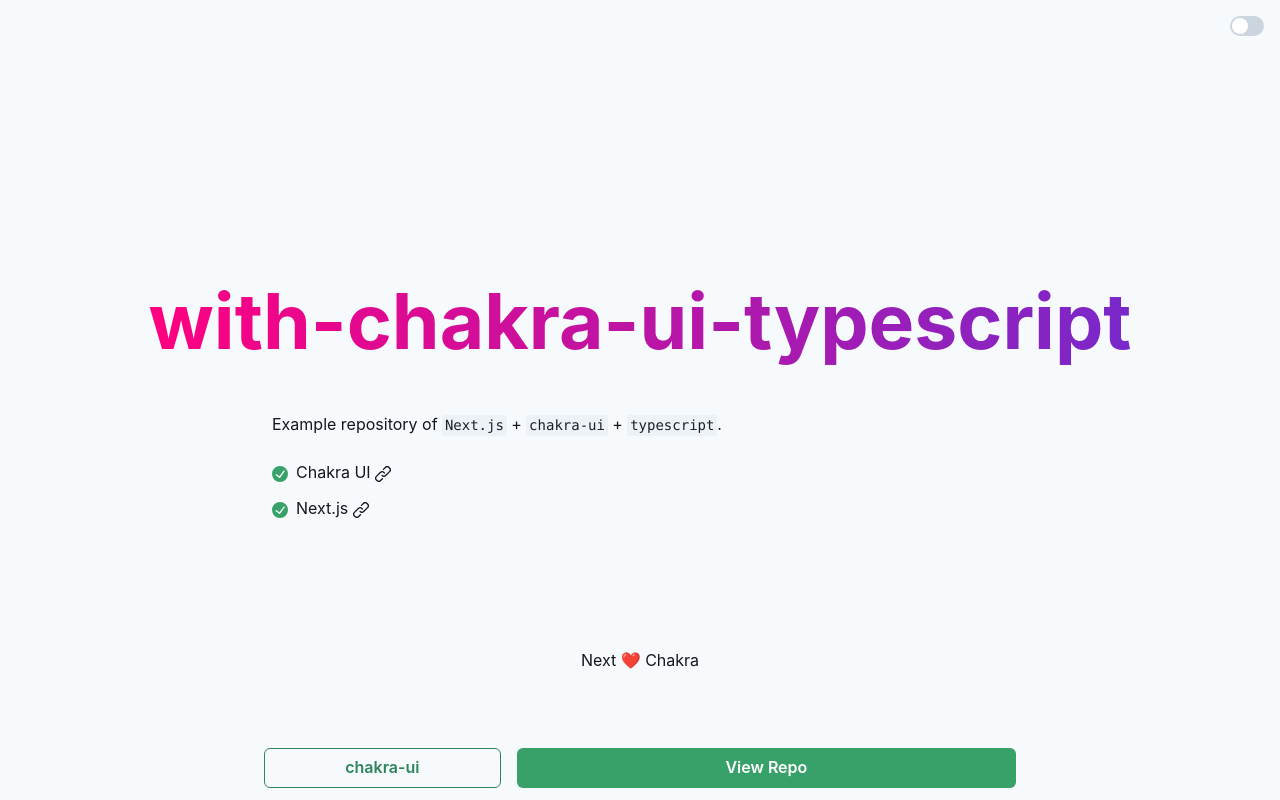
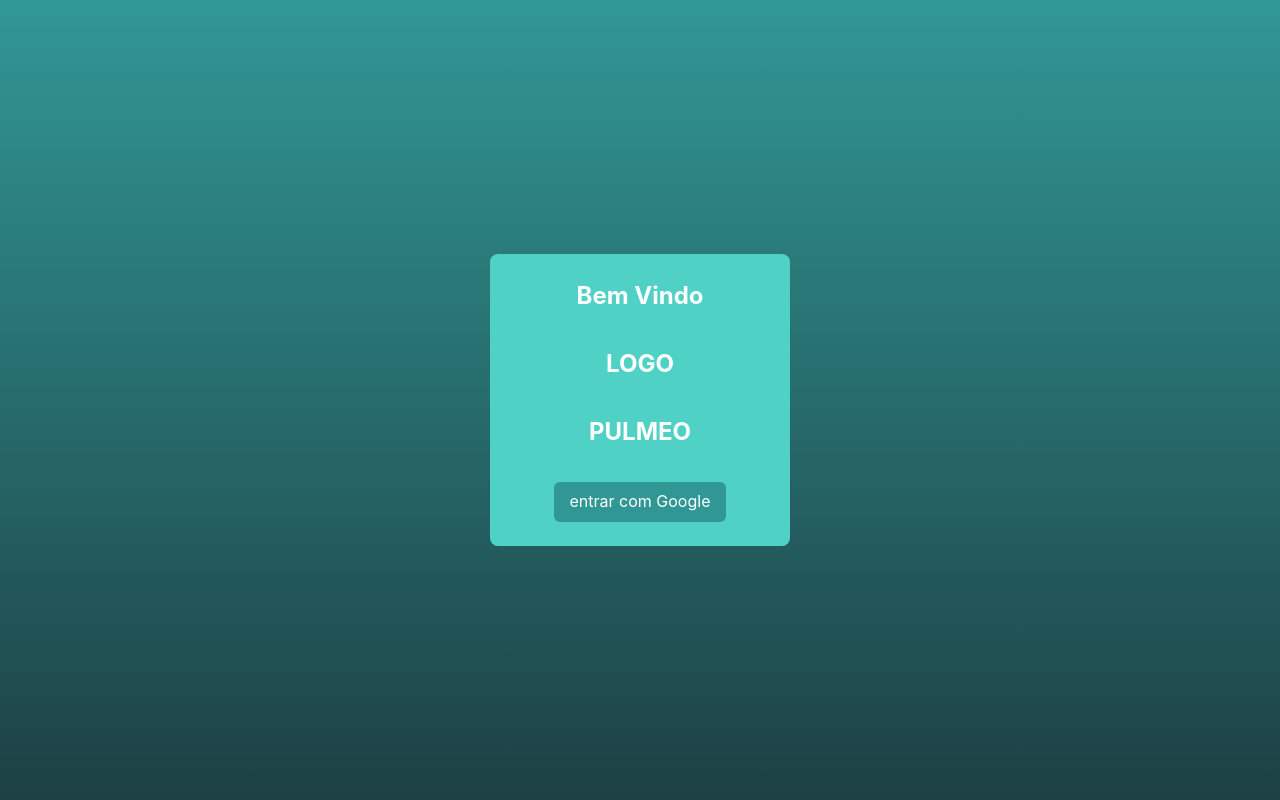
Before and after one commit to edukure/ib2-pulmeo, a Next.js app: page / in a window 1280 px wide. Built offline with nearby package versions, Linux system fonts and the light colour scheme.

Commit message:
criar SignIn

```diff
--- a/src/components/CTA.tsx
+++ /dev/null
@@ -1,31 +0,0 @@
-import { Link as ChakraLink, Button } from '@chakra-ui/react'
-
-import { Container } from './Container'
-
-export const CTA = () => (
-  <Container
-    flexDirection="row"
-    position="fixed"
-    bottom="0"
-    width="100%"
-    maxWidth="48rem"
-    py={3}
-  >
-    <ChakraLink isExternal href="https://chakra-ui.com" flexGrow={1} mx={2}>
-      <Button width="100%" variant="outline" colorScheme="green">
-        chakra-ui
-      </Button>
-    </ChakraLink>
-
-    <ChakraLink
-      isExternal
-      href="https://github.com/vercel/next.js/blob/canary/examples/with-chakra-ui-typescript"
-      flexGrow={3}
-      mx={2}
-    >
-      <Button width="100%" variant="solid" colorScheme="green">
-        View Repo
-      </Button>
-    </ChakraLink>
-  </Container>
-)
--- a/src/components/Container.tsx
+++ /dev/null
@@ -1,19 +0,0 @@
-import { Flex, useColorMode, FlexProps } from '@chakra-ui/react'
-
-export const Container = (props: FlexProps) => {
-  const { colorMode } = useColorMode()
-
-  const bgColor = { light: 'gray.50', dark: 'gray.900' }
-
-  const color = { light: 'black', dark: 'white' }
-  return (
-    <Flex
-      direction="column"
-      alignItems="center"
-      justifyContent="flex-start"
-      bg={bgColor[colorMode]}
-      color={color[colorMode]}
-      {...props}
-    />
-  )
-}
--- a/src/components/DarkModeSwitch.tsx
+++ /dev/null
@@ -1,16 +0,0 @@
-import { useColorMode, Switch } from '@chakra-ui/react'
-
-export const DarkModeSwitch = () => {
-  const { colorMode, toggleColorMode } = useColorMode()
-  const isDark = colorMode === 'dark'
-  return (
-    <Switch
-      position="fixed"
-      top="1rem"
-      right="1rem"
-      color="green"
-      isChecked={isDark}
-      onChange={toggleColorMode}
-    />
-  )
-}
--- a/src/components/Footer.tsx
+++ /dev/null
@@ -1,5 +0,0 @@
-import { Flex, FlexProps } from '@chakra-ui/react'
-
-export const Footer = (props: FlexProps) => (
-  <Flex as="footer" py="8rem" {...props} />
-)
--- a/src/components/Hero.tsx
+++ /dev/null
@@ -1,17 +0,0 @@
-import { Flex, Heading } from '@chakra-ui/react'
-
-export const Hero = ({ title }: { title: string }) => (
-  <Flex
-    justifyContent="center"
-    alignItems="center"
-    height="100vh"
-    bgGradient="linear(to-l, #7928CA, #FF0080)"
-    bgClip="text"
-  >
-    <Heading fontSize="6vw">{title}</Heading>
-  </Flex>
-)
-
-Hero.defaultProps = {
-  title: 'with-chakra-ui-typescript',
-}
--- a/src/components/Main.tsx
+++ /dev/null
@@ -1,13 +0,0 @@
-import { Stack, StackProps } from '@chakra-ui/react'
-
-export const Main = (props: StackProps) => (
-  <Stack
-    spacing="1.5rem"
-    width="100%"
-    maxWidth="48rem"
-    mt="-45vh"
-    pt="8rem"
-    px="1rem"
-    {...props}
-  />
-)
--- /dev/null
+++ b/src/components/PageWrapper/index.tsx
@@ -0,0 +1,11 @@
+import { Flex } from '@chakra-ui/react';
+
+const PageWrapper = ({ children }) => {
+  return (
+    <Flex direction="column" alignItems="center" justifyContent="flex-start" minHeight="100vh">
+      {children}
+    </Flex>
+  );
+};
+
+export default PageWrapper;
--- /dev/null
+++ b/src/components/SignIn/index.tsx
@@ -0,0 +1,65 @@
+import { Button } from '@chakra-ui/button';
+import { Container, Flex, Text, VStack } from '@chakra-ui/layout';
+
+const SignIn = () => {
+  return (
+    <Flex
+      alignItems={{ base: 'start', sm: 'center' }}
+      w="100%"
+      justify="center"
+      flex={1}
+      bgGradient="linear(to-b, teal.500, teal.900)"
+    >
+      <Flex
+        rounded={{ base: 'initial', sm: 'lg' }}
+        w={{ base: '100%', sm: 'auto' }}
+        background="teal.300"
+        overflow="hidden"
+      >
+        <Container textAlign="center" maxW="container.sm">
+          <VStack
+            alignItems="center"
+            justify="center"
+            flexDirection="column"
+            spacing={8}
+            h="full"
+            px={12}
+            py={6}
+          >
+            <Text color="white" fontWeight="bold" fontSize="24px">
+              Bem Vindo
+            </Text>
+
+            {/* LOGO */}
+            <Text color="white" fontWeight="bold" fontSize="24px">
+              LOGO
+            </Text>
+
+            {/* texto PULMEO */}
+            <Text color="white" fontWeight="bold" fontSize="24px">
+              PULMEO
+            </Text>
+
+            <VStack spacing={2}>
+              <Button
+                // leftIcon={<GithubIcon />}
+                background="teal.500"
+                color="white"
+                _hover={{ opacity: 0.6 }}
+                fontWeight="normal"
+                // onClick={() => signIn('github')}
+              >
+                entrar com Google
+              </Button>
+              {/* <Button variant="ghost" fontWeight="normal" color="gray.300">
+                entrar como visitante
+              </Button> */}
+            </VStack>
+          </VStack>
+        </Container>
+      </Flex>
+    </Flex>
+  );
+};
+
+export default SignIn;
--- a/src/pages/index.tsx
+++ b/src/pages/index.tsx
@@ -1,56 +1,12 @@
-import {
-  Link as ChakraLink,
-  Text,
-  Code,
-  List,
-  ListIcon,
-  ListItem,
-} from '@chakra-ui/react'
-import { CheckCircleIcon, LinkIcon } from '@chakra-ui/icons'
+import PageWrapper from '../components/PageWrapper';
+import SignIn from '../components/SignIn';
 
-import { Hero } from '../components/Hero'
-import { Container } from '../components/Container'
-import { Main } from '../components/Main'
-import { DarkModeSwitch } from '../components/DarkModeSwitch'
-import { CTA } from '../components/CTA'
-import { Footer } from '../components/Footer'
+const Home = () => {
+  return (
+    <PageWrapper>
+      <SignIn />
+    </PageWrapper>
+  );
+};
 
-const Index = () => (
-  <Container height="100vh">
-    <Hero />
-    <Main>
-      <Text>
-        Example repository of <Code>Next.js</Code> + <Code>chakra-ui</Code> +{' '}
-        <Code>typescript</Code>.
-      </Text>
-
-      <List spacing={3} my={0}>
-        <ListItem>
-          <ListIcon as={CheckCircleIcon} color="green.500" />
-          <ChakraLink
-            isExternal
-            href="https://chakra-ui.com"
-            flexGrow={1}
-            mr={2}
-          >
-            Chakra UI <LinkIcon />
-          </ChakraLink>
-        </ListItem>
-        <ListItem>
-          <ListIcon as={CheckCircleIcon} color="green.500" />
-          <ChakraLink isExternal href="https://nextjs.org" flexGrow={1} mr={2}>
-            Next.js <LinkIcon />
-          </ChakraLink>
-        </ListItem>
-      </List>
-    </Main>
-
-    <DarkModeSwitch />
-    <Footer>
-      <Text>Next ❤️ Chakra</Text>
-    </Footer>
-    <CTA />
-  </Container>
-)
-
-export default Index
+export default Home;
```
Also changed, not shown: 1 other file (tests, documents, lock files or other folders).
